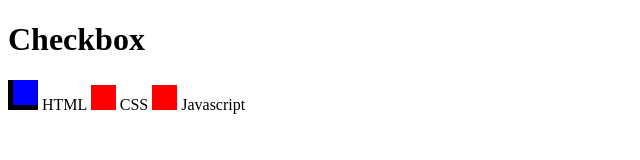
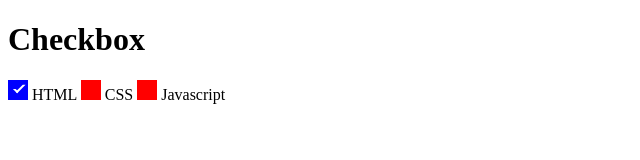
Before and after one commit to fcesarf80/Pets, a plain HTML site: page checkbox.html in a window 1280 px wide. Shown: the whole page, without its empty margins (0-640 px from the left). Drawn offline with Linux system fonts and the light colour scheme.

Commit message:
checkbox 1
checkbox

```diff
--- a/checkbox.html
+++ b/checkbox.html
@@ -10,16 +10,27 @@
         }
         label span {
             display: inline-block;
-            width: 25px;
-            height: 25px;
+            font-size: 20px;
+            width: 1em;
+            height: 1em;
             background-color: red;
         }
-        input[type=checkbox]:checked + label span {
+        input[type=checkbox]:checked+label span {
             background-color: blue;
+            position: relative;
         }
-        input[type=checkbox]:checked + label span {
-            border-left: 5px solid black;
-            border-bottom: 5px solid black;
+        input[type=checkbox]:checked+label span::before {
+            content:"";
+            display: block;
+            border: 2px solid white;
+            position: absolute;
+            top:.077em;
+            left: .38em;
+            bottom: .30em;
+            right: .30em;
+            transform: rotate(45deg);
+            border-left-color: transparent;
+            border-top-color: transparent;
         }
     </style>
 </head>
```
